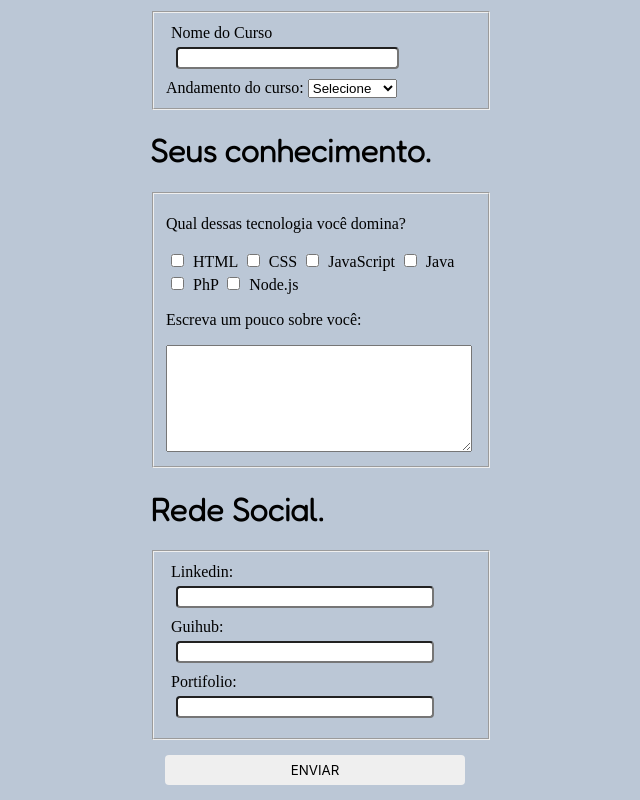
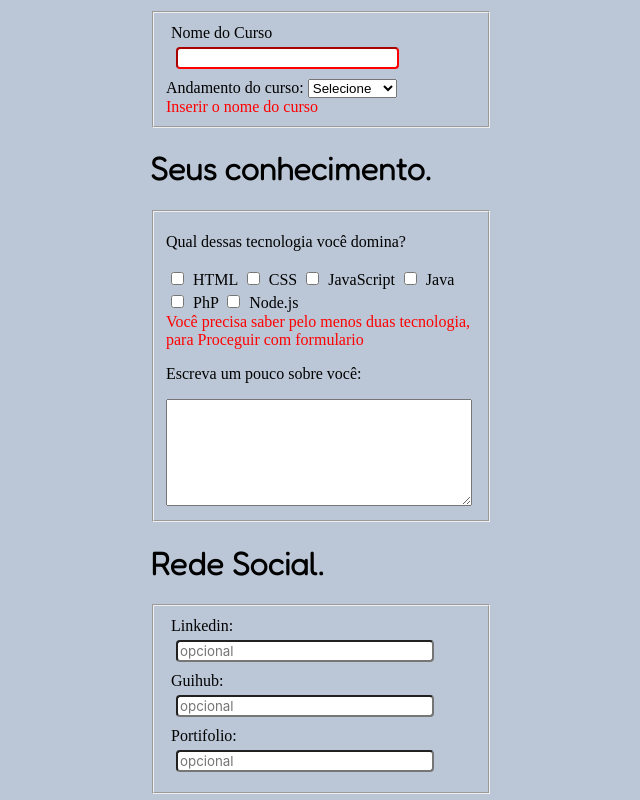
Before and after one commit to jhosoan/cadastro, a plain HTML site: page index.html in a window 1280 px wide. Both pictures are taken after a click on the button "ENVIAR". Shown: the part 469-1269 px from the top of the page, without its empty margins (319-959 px from the left). Drawn offline with Linux system fonts and the light colour scheme.

Commit message:
checkbox funcionando

```diff
--- a/index.html
+++ b/index.html
@@ -44,7 +44,7 @@
         <fieldset>
             <form>
                 <span>Nome do Curso</span>
-                <input type="text">
+                <input type="text" id="curso">
 
             </form>
             <label for="">Andamento do curso:</label>
@@ -54,26 +54,28 @@
                 <option value="">andamento</option>
                 <option value="">completo</option>
             </select>
+            <div id="msd_curso"></div>
         </fieldset>
 
         <h1>Seus conhecimento.</h1>
         <fieldset>
             <div class="qualificacao">
                 <p>Qual dessas tecnologia você domina?</p>
-                <input type="checkbox" name="" id="">
+                <input type="checkbox" name="" id="" class="check">
                 <span>HTML</span>
-                <input type="checkbox" name="" id="">
+                <input type="checkbox" name="" id=""class="check">
                 <span>CSS</span>
-                <input type="checkbox" name="" id="">
+                <input type="checkbox" name="" id=""class="check">
                 <span>JavaScript</span>
-                <input type="checkbox" name="" id="">
+                <input type="checkbox" name="" id=""class="check">
                 <span>Java</span>
-                <input type="checkbox" name="" id="">
+                <input type="checkbox" name="" id=""class="check">
                 <span>PhP</span>
-                <input type="checkbox" name="" id="">
+                <input type="checkbox" name="" id=""class="check">
                 <span>Node.js</span>
 
             </div>
+            <div id="checkbox"></div>
             <p>Escreva um pouco sobre você:</p>
             <textarea row="1" > </textarea>
             <div class="salvar">
@@ -85,15 +87,15 @@
         <fieldset>
             <form action="">
              <span>Linkedin:</span><br>
-            <input type="url" id="homepage" name="homepage" class="css">
+            <input type="url" id="homepage" name="homepage" class="css"placeholder="opcional">
             </form>
             <form action="">
                 <span>Guihub:</span><br>
-               <input type="url" id="homepage" name="homepage"class="css">
+               <input type="url" id="homepage" name="homepage"class="css"placeholder="opcional">
             </form>
             <form action="">
                 <span>Portifolio:</span><br>
-               <input type="url" id="homepage" name="homepage"class="css">
+               <input type="url" id="homepage" name="homepage"class="css" placeholder="opcional">
             </form>
 
         </fieldset>
--- a/javascripr.js
+++ b/javascripr.js
@@ -6,6 +6,10 @@ var nome = document.getElementById("nome")
 var email = document.getElementById("email")
 const data_nacimento = document.getElementById("data")
 const sobrenome = document.getElementById("sobrenome")
+const curso = document.getElementById("curso")
+let checkbox = document.querySelectorAll(".check")
+var selecionado = 0 // base para calcular qual ta selecionado
+
 nome.focus()
 /*função de impedimendo para não mudar de tela
 sem nada no input*/
@@ -13,7 +17,7 @@ botao.addEventListener("click", () => {
    if(nome.value === ""){
        nome.style.borderColor = "red"
        var men = document.getElementById("msd")
-       men.innerHTML = "Inseira o nome"
+       men.innerHTML = "inserir o nome"
        men.style.color ="red"
 
    }
@@ -21,23 +25,44 @@ botao.addEventListener("click", () => {
    if(sobrenome.value === ""){
        sobrenome.style.borderColor = "red"
        var men = document.getElementById("msd_dois")
-       men.innerHTML = "Inseira o sobrenome"
+       men.innerHTML = "inserir o sobrenome"
        men.style.color ="red"
    }
    if(email.value === ""){
        email.style.borderColor = "red"
        var men = document.getElementById("msd_tres")
-       men.innerHTML = "Inseira o Email"
+       men.innerHTML = "inserir o Email"
        men.style.color ="red"
 
    }
    if(data_nacimento.value === ""){
       data_nacimento.style.borderColor = "red"
       var men = document.getElementById("msd_quatro")
-       men.innerHTML = "Inseira o Data de nacimento"
+       men.innerHTML = "inserir o Data de nacimento"
        men.style.color ="red"
+   }
+   if(curso.value === ""){
+        curso.style.borderColor = "red"
+        var men = document.getElementById("msd_curso")
+       men.innerHTML = "Inserir o nome do curso"
+       men.style.color ="red"
+   }
+   //checkbox
+   selecionado = 0
+   checkbox.forEach(function(el){
+   if(el.checked){
+      selecionado++;
+   }
+})
+   if(selecionado <= 1){
+      var men = document.getElementById("checkbox")
+      men.innerHTML = "Você precisa saber pelo menos duas tecnologia,<br> para Proceguir com formulario"
+      men.style.color ="red"
+   }else{
+      var men = document.getElementById("checkbox")
+      men.innerHTML = ""
+   }
 
-    }
 })
 //Quando o usuario click em cima do input
 //As cores e mensagem saiam da tela
```
Lines whose indentation alone changed are shown as unchanged.
